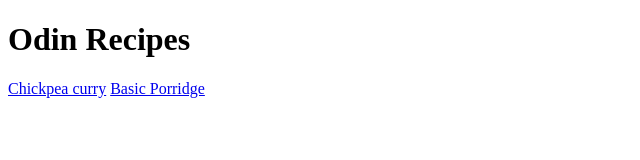
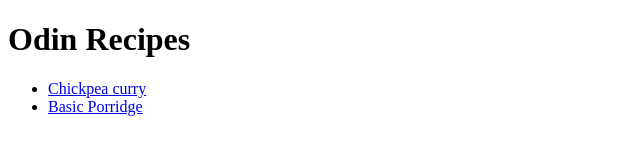
Before and after one commit to DavidPfl/odin-recipes, a plain HTML site: page index.html in a window 1280 px wide. Shown: the whole page, without its empty margins (0-640 px from the left). Drawn offline with Linux system fonts and the light colour scheme.

Commit message:
Put links inside a list

```diff
--- a/index.html
+++ b/index.html
@@ -8,9 +8,11 @@
 
     <body>
         <h1>Odin Recipes</h1>
-        <a href="./recipes/curry.html">Chickpea curry</a>
-        <a href="./recipes/porridge.html">Basic Porridge</a>
 
+        <ul>
+            <li><a href="./recipes/curry.html">Chickpea curry</a></li>
+            <li><a href="./recipes/porridge.html">Basic Porridge</a></li>
+        </ul>
 
     </body>
 </html>
```
